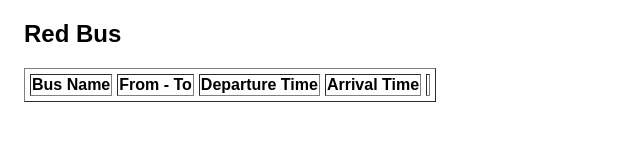
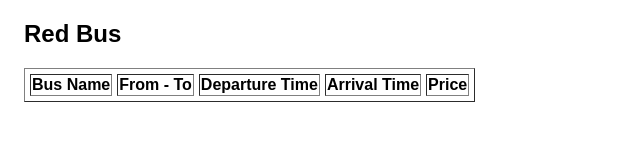
Before and after one commit to kathishivaramreddy/ReactRedBus, a React (Create React App) app: page / in a window 1280 px wide. Shown: the top 164 px of the page, without its empty margins (0-640 px from the left). Built offline with nearby package versions, Linux system fonts and the light colour scheme.

Commit message:
adding price as the 5th table header

```diff
--- a/src/App.js
+++ b/src/App.js
@@ -12,7 +12,7 @@
             <th>From - To</th>
             <th>Departure Time</th>
             <th>Arrival Time</th>
-            <th></th>
+            <th>Price</th>
           </tr>
         </table>
       </div>
```
Also changed, not shown: 1 other file (tests, documents, lock files or other folders).
